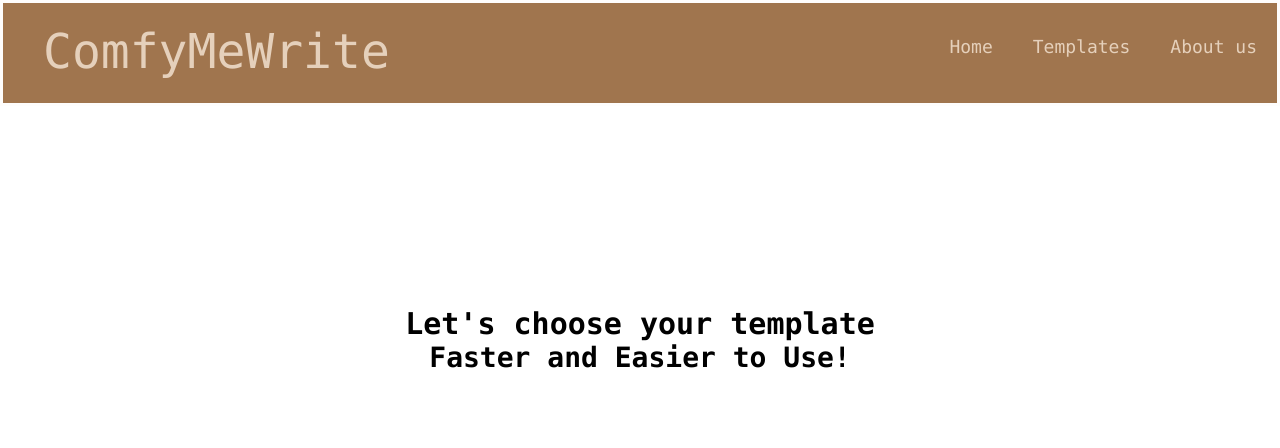
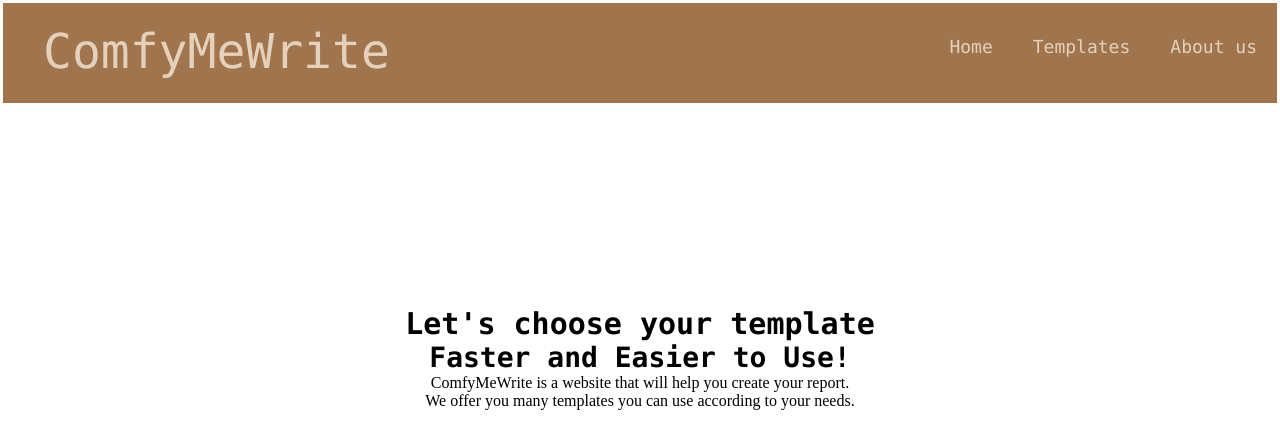
Before and after one commit to joannicolet/ComfyMeWrite, a plain HTML site: page index.html in a window 1280 px wide. Drawn offline with Linux system fonts and the light colour scheme.

Commit message:
Update index.html

```diff
--- a/index.html
+++ b/index.html
@@ -22,6 +22,9 @@
       <div class="copy-container">
         <h1>Let's choose your template<//h1>
         <h2>Faster and Easier to Use!</h2>
+        <p>ComfyMeWrite is a website that will help you create your report. </p>
+        <p>We offer you many templates you can use according to your needs. </p>
+
 
       </div>
 
```
